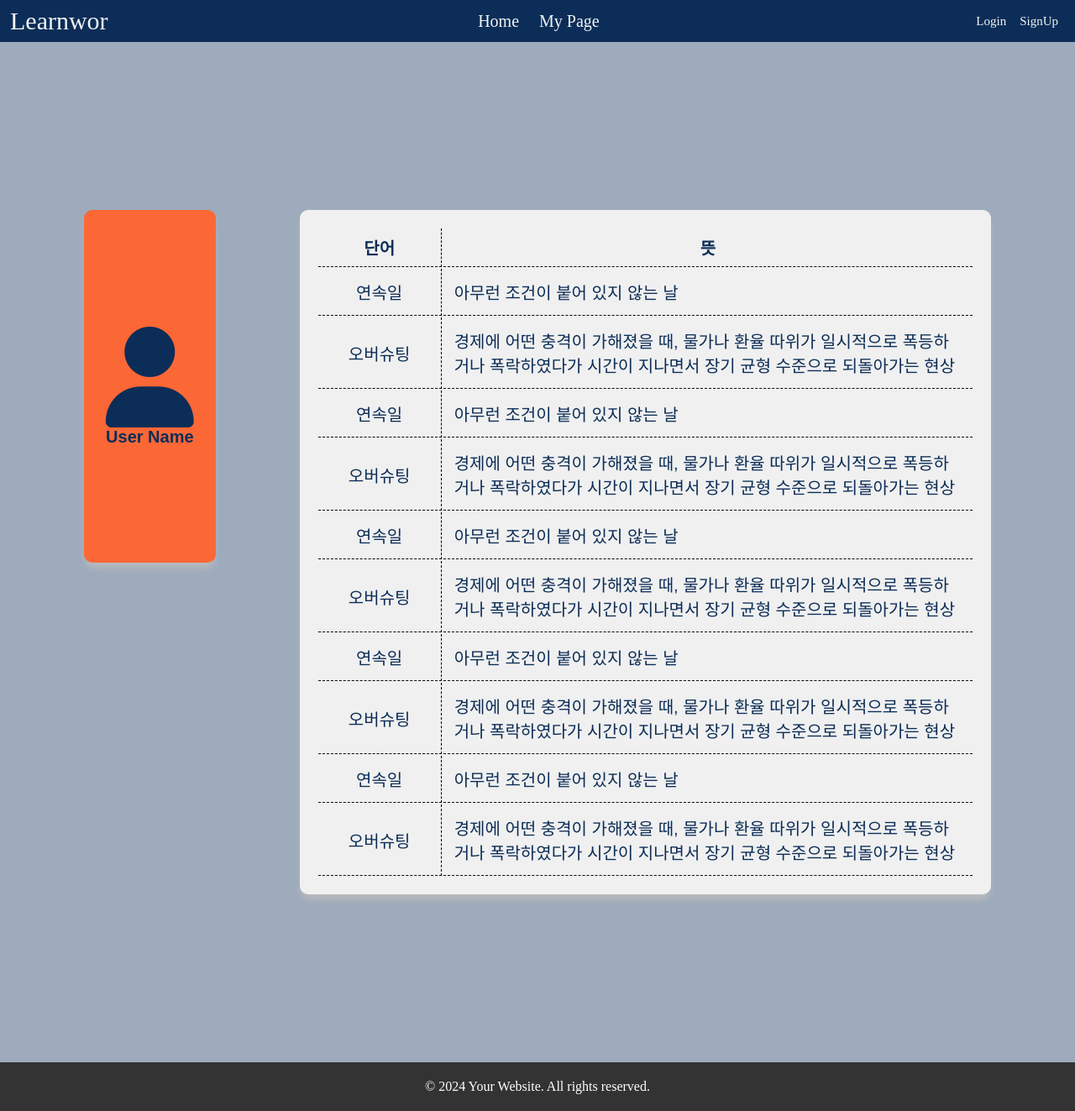
After one commit to ezpz4/Learnwor_BE, a Django app: template learnworConfig/learnwor/templates/learnwor/mypage.html in a window 1280 px wide. The commit adds this page. Shown: the whole page at 84% size. Run offline with Django 5.2, Linux system fonts and the light colour scheme; the template is opened without the code that fills it, so the values that code supplies are empty; some libraries are stand-ins or nearby versions.

Commit message:
Fix: html, css, js 수정

```diff
--- /dev/null
+++ b/learnworConfig/learnwor/static/learnwor/css/mypage.css
@@ -0,0 +1,165 @@
+*{
+  padding: 0;
+  margin: 0;
+  border: none;
+}
+
+#boxes {
+  display: flex; /* 자식 요소를 가로로 나란히 배치합니다. */
+}
+
+#container{
+  /* display: flex;  */
+  justify-content: center;
+  background-color:#9EABBC;
+}
+
+
+#box1{
+  width: 300px;
+  height: 420px;
+  background-color: #FC6736;
+  margin-top: 200px;
+  margin-left:100px;
+  border-radius: 10px;
+  margin-right: 100px; /* box1과 box2 사이 간격을 조절합니다. */
+  display: inline-block;
+  box-shadow: 0 8px 10px -3px rgb(190, 189, 189);
+  font-size: 20px;
+  font-family: 'Amaranth', sans-serif;
+  display: flex;
+  flex-direction: column;
+  align-items: center;
+  justify-content: center;
+  text-align: center;
+  position: relative;
+  color:#0C2D57;
+}
+
+#box2{
+  width: 1500px;
+  /* height: 420px; */
+  background-color: #f0f0f0;
+  margin-top: 200px;
+  /* margin-left:100px; */
+  padding:20px;
+  border-radius: 10px;
+  margin-right: 100px;
+  display: inline-block;
+  box-shadow: 0 8px 10px -3px rgb(190, 189, 189);
+  font-size: 20px;
+  font-family: 'Amaranth', sans-serif;
+  display: flex;
+  flex-direction: column;
+  /* align-items: center;
+  justify-content: center; */
+  /* text-align: center; */
+  position: relative;
+  color:#0C2D57;
+  margin-bottom:200px;
+}
+
+
+#list label{
+  font-size:10px;
+}
+
+#list label label{
+  font-size:7px;
+}
+
+table {
+  /* border-collapse: collapse; */
+  width: 100%;
+  margin: auto;
+}
+
+th {
+  border-bottom: 1px dashed black;
+  padding: 8px;
+  text-align: center;
+}
+
+th.word1{
+  border-right: 1px dashed black;
+}
+
+
+td{
+  border-bottom: 1px dashed black;
+  padding: 13px;
+  /* text-align: center; */
+}
+
+td.word1{
+  text-align: center;
+  border-right: 1px dashed black;
+  width:120px;
+}
+
+/* navbar */
+.body {
+  margin: 0;
+  font-family: 'Montserrat';}
+
+a {
+  text-decoration: none;
+  color: #f0f4f5;}
+
+.navbar {
+  display: flex;
+  justify-content: space-between;
+  align-items: center;
+  background-color: #0C2D57;
+  padding: 8px 12px;}
+
+.nav_logo {
+  font-size: 30px;
+  color: #f0f4f5;}
+
+.nav_menu {
+  display: flex;
+  list-style: none;
+  padding-left: 0;}
+
+.nav_menu li {
+  font-size: 20px;
+  padding: 5px 12px;
+}
+
+.nav_menu li:hover {
+  color: #0C2D57;;
+  background-color: #FC6736;
+  border-radius: 4px;}
+
+.nav_menu li a:hover {
+  color: #0C2D57;;}
+
+.nav_login {
+  display: flex;
+  color: #7dc0ff;
+  list-style: none;
+  padding-left: 0;}
+
+.nav_login li {
+  font-size:15px;
+  padding: 8px 8px;}
+
+.navbar_toggleBtn {
+  display: none;
+  color:#f0f4f5;
+  position: absolute;
+  right: 32px;
+  font-size: 24px;}
+
+
+/* footer */
+footer {
+  background-color: #333;
+  color: #fff;
+  padding: 20px;
+  text-align: center;
+  /* position: bottom; */
+  bottom: 0;
+  /* width: 100%; */
+}
--- a/learnworConfig/learnwor/static/learnwor/js/home.js
+++ b/learnworConfig/learnwor/static/learnwor/js/home.js
@@ -0,0 +1,2 @@
+const session = sessionStorage.getItem("loggedIn");
+console.log(session);
--- a/learnworConfig/learnwor/static/learnwor/js/login.js
+++ b/learnworConfig/learnwor/static/learnwor/js/login.js
@@ -29,8 +29,9 @@ import { getAuth, signInWithEmailAndPassword } from "https://www.gstatic.com/fir
                 console.log(userCredential)
                 console.log('로그인 성공')
                 const user = userCredential.user;
-                //sessionStorage.setItem('loggedIn', true);
-                //window.location.href = 'http://127.0.0.1:8000/learnworHome/';
+                sessionStorage.setItem("loggedIn", email);
+                const session = sessionStorage.getItem("loggedIn");
+                console.log(session);
             })
             .catch((error) => {
                 console.log('로그인 실패')
--- /dev/null
+++ b/learnworConfig/learnwor/templates/learnwor/mypage.html
@@ -0,0 +1,105 @@
+<!DOCTYPE html>
+<html lang="en">
+  <head>
+      <meta charset="UTF-8" />
+      <meta http-equiv="X-UA-Compatible" content="IE=edge" />
+      <meta name="viewport" content="width=device-width, initial-scale=1.0" />
+      <script src="https://kit.fontawesome.com/87c08dff42.js" crossorigin="anonymous"></script>
+
+      <link rel="stylesheet" href="../css/mypage.css">
+  </head>
+
+
+
+<body id="container">
+  <nav class="navbar">
+    <div class="nav_logo">
+      <a href="">Learnwor</a>
+    </div>
+    <ul class="nav_menu">
+      <li><a href="./home.html">Home</a></li>
+      <li><a href="./mypage.html">My Page</a></li>
+    </ul>
+    <ul class="nav_login">
+      <li><a href="./login.html">Login</a></li>
+      <li><a href="./signup.html">SignUp</a></li>
+    </ul>
+    <a href="#" class="navbar_toggleBtn">
+      <i class="fa-solid fa-bars"></i>
+    </a>
+  </nav>
+
+  <div id="boxes">
+    <div id="box1">
+      <i class="fa-solid fa-user fa-6x"></i>
+      <h4>User Name</h4>
+    </div>
+    <div id="box2">
+      <!-- <li><label>단어명<br><label style="font-size: 17px;">단어뜻</label></label></li> -->
+
+      <table>
+        <thead>
+          <tr>
+            <th class=word1>단어</th>
+            <th>뜻</th>
+          </tr>
+        </thead>
+        <tbody>
+          <!-- 단어와 뜻을 2x10 형식으로 나타냅니다. -->
+          <tr>
+            <td class=word1>연속일</td>
+            <td>아무런 조건이 붙어 있지 않는 날</td>
+          </tr>
+          <tr>
+            <td class="word1">오버슈팅</td>
+            <td>경제에 어떤 충격이 가해졌을 때, 물가나 환율 따위가 일시적으로 폭등하거나 폭락하였다가 시간이 지나면서 장기 균형 수준으로 되돌아가는 현상</td>
+          </tr>
+          <tr>
+            <td class=word1>연속일</td>
+            <td>아무런 조건이 붙어 있지 않는 날</td>
+          </tr>
+          <tr>
+            <td class="word1">오버슈팅</td>
+            <td>경제에 어떤 충격이 가해졌을 때, 물가나 환율 따위가 일시적으로 폭등하거나 폭락하였다가 시간이 지나면서 장기 균형 수준으로 되돌아가는 현상</td>
+          </tr>
+          <tr>
+            <td class=word1>연속일</td>
+            <td>아무런 조건이 붙어 있지 않는 날</td>
+          </tr>
+          <tr>
+            <td class="word1">오버슈팅</td>
+            <td>경제에 어떤 충격이 가해졌을 때, 물가나 환율 따위가 일시적으로 폭등하거나 폭락하였다가 시간이 지나면서 장기 균형 수준으로 되돌아가는 현상</td>
+          </tr>
+          <tr>
+            <td class=word1>연속일</td>
+            <td>아무런 조건이 붙어 있지 않는 날</td>
+          </tr>
+          <tr>
+            <td class="word1">오버슈팅</td>
+            <td>경제에 어떤 충격이 가해졌을 때, 물가나 환율 따위가 일시적으로 폭등하거나 폭락하였다가 시간이 지나면서 장기 균형 수준으로 되돌아가는 현상</td>
+          </tr>
+          <tr>
+            <td class=word1>연속일</td>
+            <td>아무런 조건이 붙어 있지 않는 날</td>
+          </tr>
+          <tr>
+            <td class="word1">오버슈팅</td>
+            <td>경제에 어떤 충격이 가해졌을 때, 물가나 환율 따위가 일시적으로 폭등하거나 폭락하였다가 시간이 지나면서 장기 균형 수준으로 되돌아가는 현상</td>
+          </tr>
+
+
+        </tbody>
+      </table>
+    </div>
+
+  </div>
+
+</div>
+<footer>
+  <p>&copy; 2024 Your Website. All rights reserved.</p>
+</footer>
+
+
+
+</body>
+</html>
--- a/learnworConfig/learnwor/views.py
+++ b/learnworConfig/learnwor/views.py
@@ -19,4 +19,8 @@ def login(request):
     return render(request, 'learnwor/login.html')
 
 def signup(request):
+    if request.method == 'POST':
+        print('회원가입 성공')
+        return redirect(resolve_url('home'))
+
     return render(request, 'learnwor/signup.html')
```
Also changed, not shown: learnworConfig/learnwor/static/learnwor/css/home.css (+114 -7 lines), learnworConfig/learnwor/static/learnwor/css/signup.css (+69 -17 lines), learnworConfig/learnwor/templates/learnwor/home.html (+45 -18 lines), learnworConfig/learnwor/templates/learnwor/login.html (+4 -7 lines), learnworConfig/learnwor/templates/learnwor/signup.html (+25 -12 lines).
